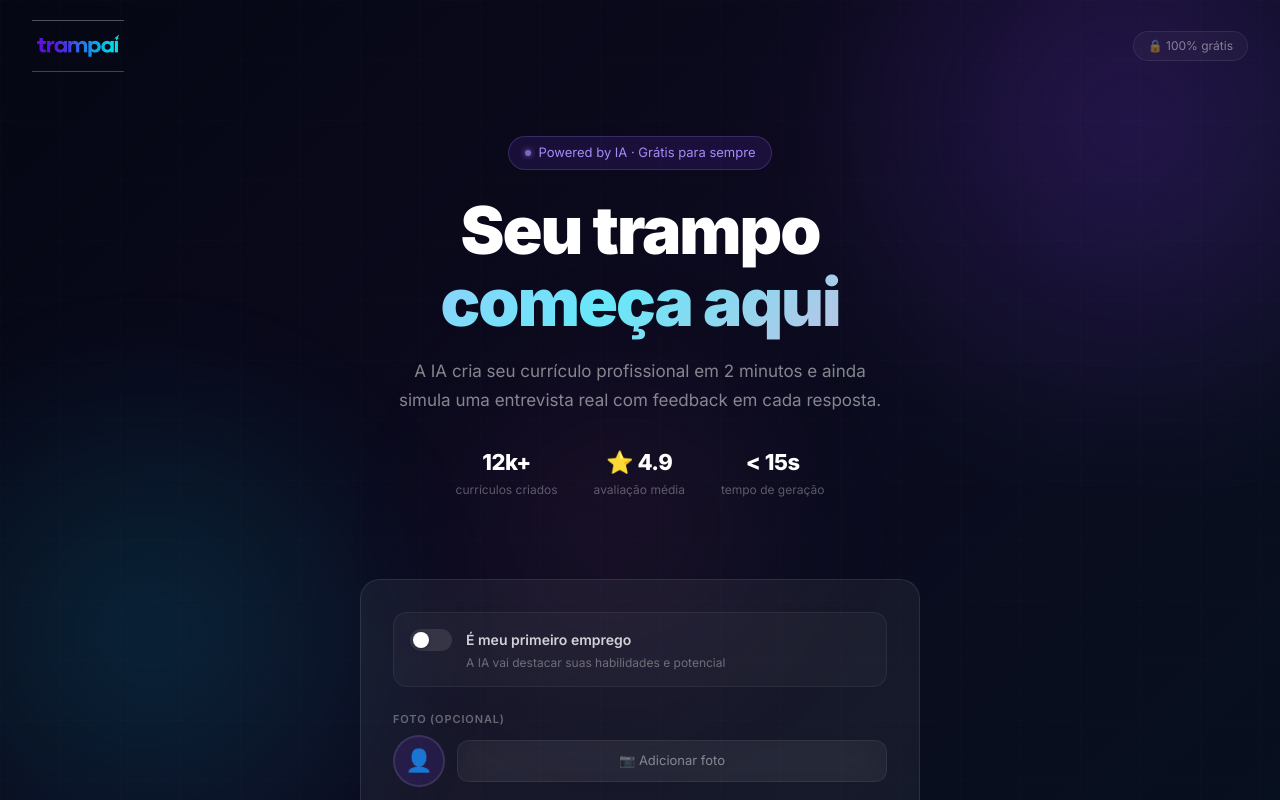
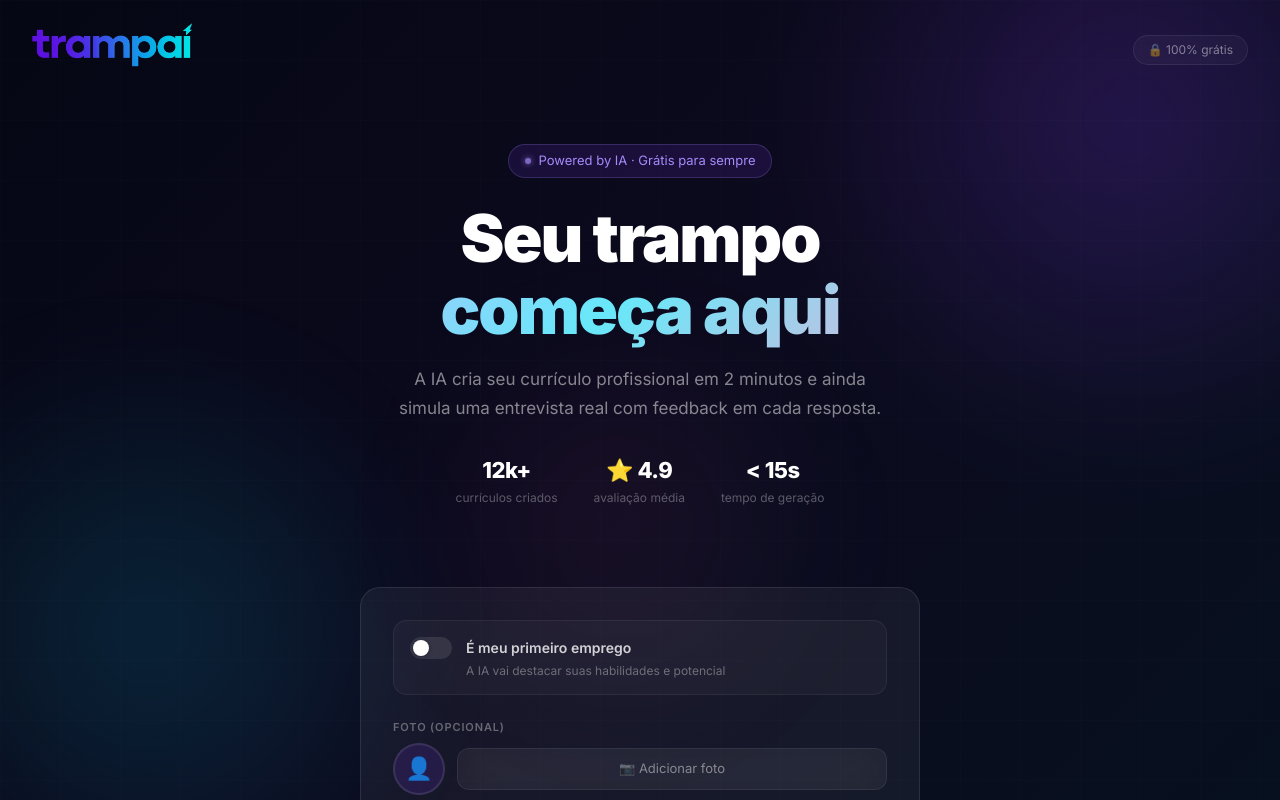
Before and after one commit to SISSOAp/curriculo-ia, a Next.js app: page / in a window 1280 px wide. Shown: the top 800 px of the page. Built offline with nearby package versions, Linux system fonts and the light colour scheme.

Commit message:
Logo: crop CSS ajustado

```diff
--- a/app/demo/page.tsx
+++ b/app/demo/page.tsx
@@ -125,7 +125,9 @@ export default function DemoPage() {
         <div style={{ display: 'flex', alignItems: 'center', justifyContent: 'space-between', marginBottom: 28 }}>
           <div>
             <h1 style={{ fontSize: 22, fontWeight: 900, color: '#fff', margin: 0, letterSpacing: '-0.03em' }}>
-              <img src="/logo.png" alt="Trampaí" style={{ height: 52, objectFit: 'contain' }} />
+              <div style={{ width: 180, height: 60, overflow: 'hidden', flexShrink: 0 }}>
+              <img src="/logo.png" alt="Trampaí" style={{ width: 200, marginTop: -25, marginLeft: -10 }} />
+            </div>
             </h1>
             <p style={{ fontSize: 12, color: 'rgba(255,255,255,0.35)', marginTop: 4 }}>Exemplo com dados fictícios — Marina Costa Silva</p>
           </div>
--- a/app/page.tsx
+++ b/app/page.tsx
@@ -138,7 +138,9 @@ export default function Home() {
 
         {/* Top bar */}
         <div className="no-print" style={{ position: 'relative', zIndex: 10, background: 'rgba(5,7,20,0.85)', backdropFilter: 'blur(20px)', WebkitBackdropFilter: 'blur(20px)', borderBottom: '1px solid rgba(255,255,255,0.07)', padding: '14px 28px', display: 'flex', justifyContent: 'space-between', alignItems: 'center' }}>
-          <img src="/logo.png" alt="Trampaí" style={{ height: 52, objectFit: 'contain' }} />
+          <div style={{ width: 180, height: 60, overflow: 'hidden', flexShrink: 0 }}>
+            <img src="/logo.png" alt="Trampaí" style={{ width: 200, marginTop: -25, marginLeft: -10 }} />
+          </div>
           <div style={{ display: 'flex', gap: 10 }}>
             <button onClick={() => setEtapa('form')} className="glass" style={{ padding: '8px 18px', borderRadius: 10, color: 'rgba(255,255,255,0.7)', cursor: 'pointer', fontSize: 13, fontWeight: 500 }}>
               ← Editar
@@ -230,7 +232,9 @@ export default function Home() {
 
         {/* Header */}
         <div style={{ padding: '20px 32px', display: 'flex', alignItems: 'center', justifyContent: 'space-between' }}>
-          <img src="/logo.png" alt="Trampaí" style={{ height: 52, objectFit: 'contain' }} />
+          <div style={{ width: 180, height: 60, overflow: 'hidden', flexShrink: 0 }}>
+            <img src="/logo.png" alt="Trampaí" style={{ width: 200, marginTop: -25, marginLeft: -10 }} />
+          </div>
           <span style={{ fontSize: 12, color: 'rgba(255,255,255,0.45)', border: '1px solid rgba(255,255,255,0.08)', padding: '5px 14px', borderRadius: 99, background: 'rgba(255,255,255,0.03)' }}>🔒 100% grátis</span>
         </div>
 
```
